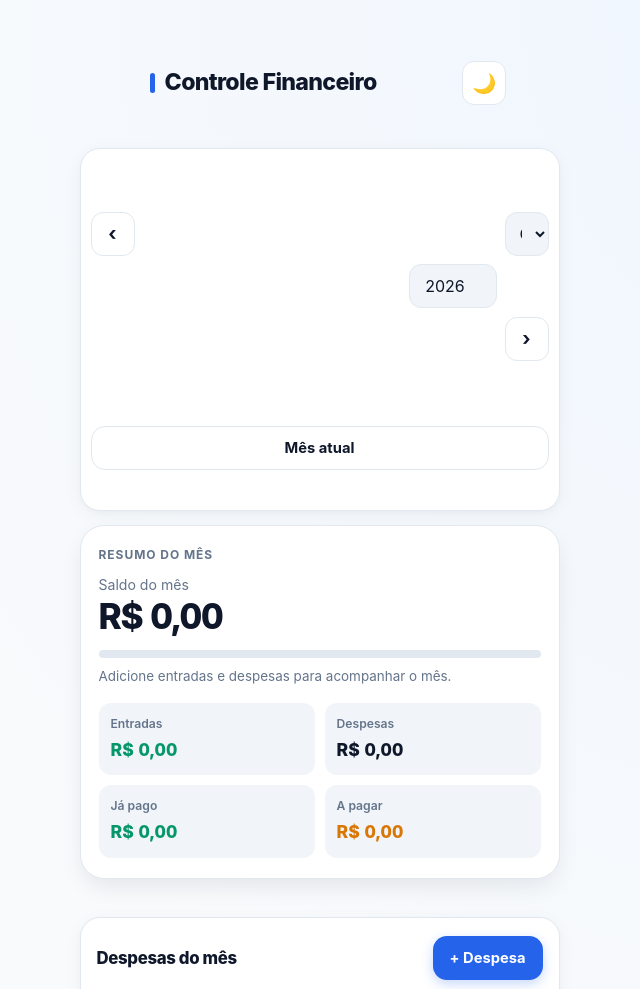
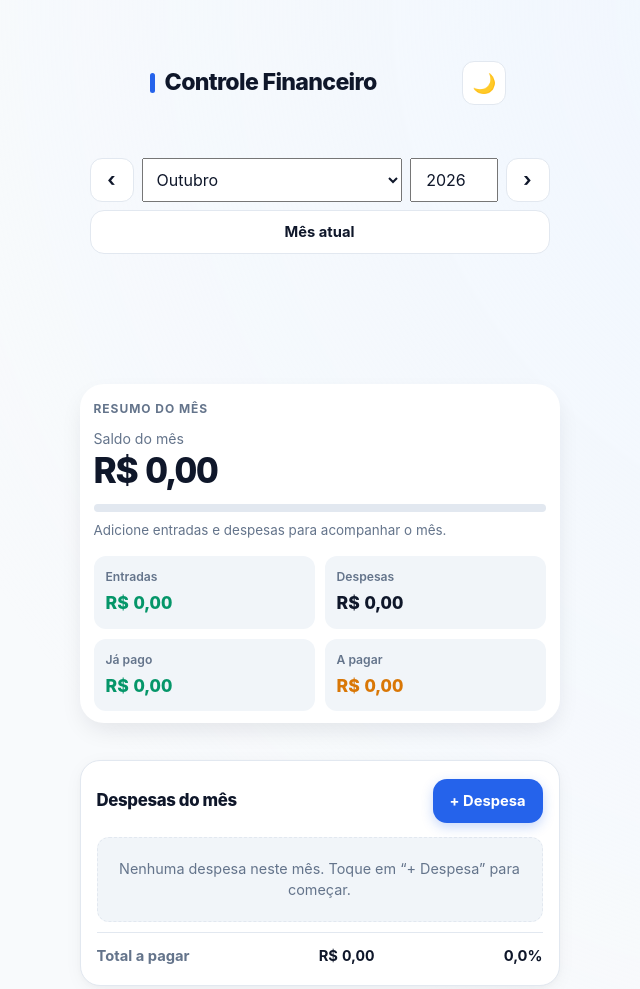
Before and after one commit to joaopedros111/controle-financeiro, a plain HTML site: page index.html in a window 1280 px wide. Shown: the top 989 px of the page, without its empty margins (313-953 px from the left). Drawn offline with Linux system fonts and the light colour scheme.

Commit message:
Atualizaçao do App

```diff
--- a/style.css
+++ b/style.css
@@ -170,48 +170,57 @@
     padding: 10px;
     margin-bottom: 14px;
     border-radius: 12px;
-        border: 1px solid var(--borda);
-        border-radius: var(--raio);
-        background: var(--superficie);
-        box-shadow: var(--sombra-card);
-
-        & select, & input {
-            height: 44px;
-            border: 1px solid var(--borda);
-            border-radius: 12px;
-            background: var(--superficie-suave);
-            color: var(--texto);
-            padding: 0 10px;
-            font-size: 16px; /* Impede zoom no iOS */
 }
 
-        & #mes {
+.periodo #mes-anterior {
+    grid-column: 1;
+    grid-row: 1;
+
+    width: 44px;
+    height: 44px;
+    padding: 0;
+    font-size: 1.2rem;
+}
+
+.periodo #mes {
+    grid-column: 2;
+    grid-row: 1;
+
     width: 100%;
     min-width: 0;
     height: 44px;
     padding: 0 10px;
+    font-size: 16px;
 }
 
-                & #ano {
-            width: 88px;
+.periodo #ano {
+    grid-column: 3;
+    grid-row: 1;
+
+    width: 100%;
     height: 44px;
     padding: 0 8px;
     text-align: center;
+    font-size: 16px;
 }
 
-        & #mes-anterior {
-            grid-column: 1;
+.periodo #mes-proximo {
+    grid-column: 4;
+    grid-row: 1;
+
+    width: 44px;
+    height: 44px;
+    padding: 0;
+    font-size: 1.2rem;
 }
 
-        & #mes-proximo {
-            grid-column: 4;
-        }
+.periodo #hoje {
+    grid-column: 1 / -1;
+    grid-row: 2;
 
-        & #hoje {
-            grid-column: 1 / -1;
     width: 100%;
-            margin-top: 4px;
-        }
+    min-height: 44px;
+    margin: 0;
 }
 
     /* Botões Modernos */
@@ -317,9 +326,9 @@
 
     /* Resumo financeiro moderno */
     .resumo {
-        padding: 20px 18px;
-        margin-bottom: 16px;
-        border: 1px solid var(--borda);
+    padding: 16px 14px 12px;
+    margin-bottom: 14px;
+    border-radius: 16px;
         border-radius: calc(var(--raio) + 4px);
         background: var(--superficie);
         box-shadow: var(--sombra-flutuante);
```
Lines whose indentation alone changed are shown as unchanged.
